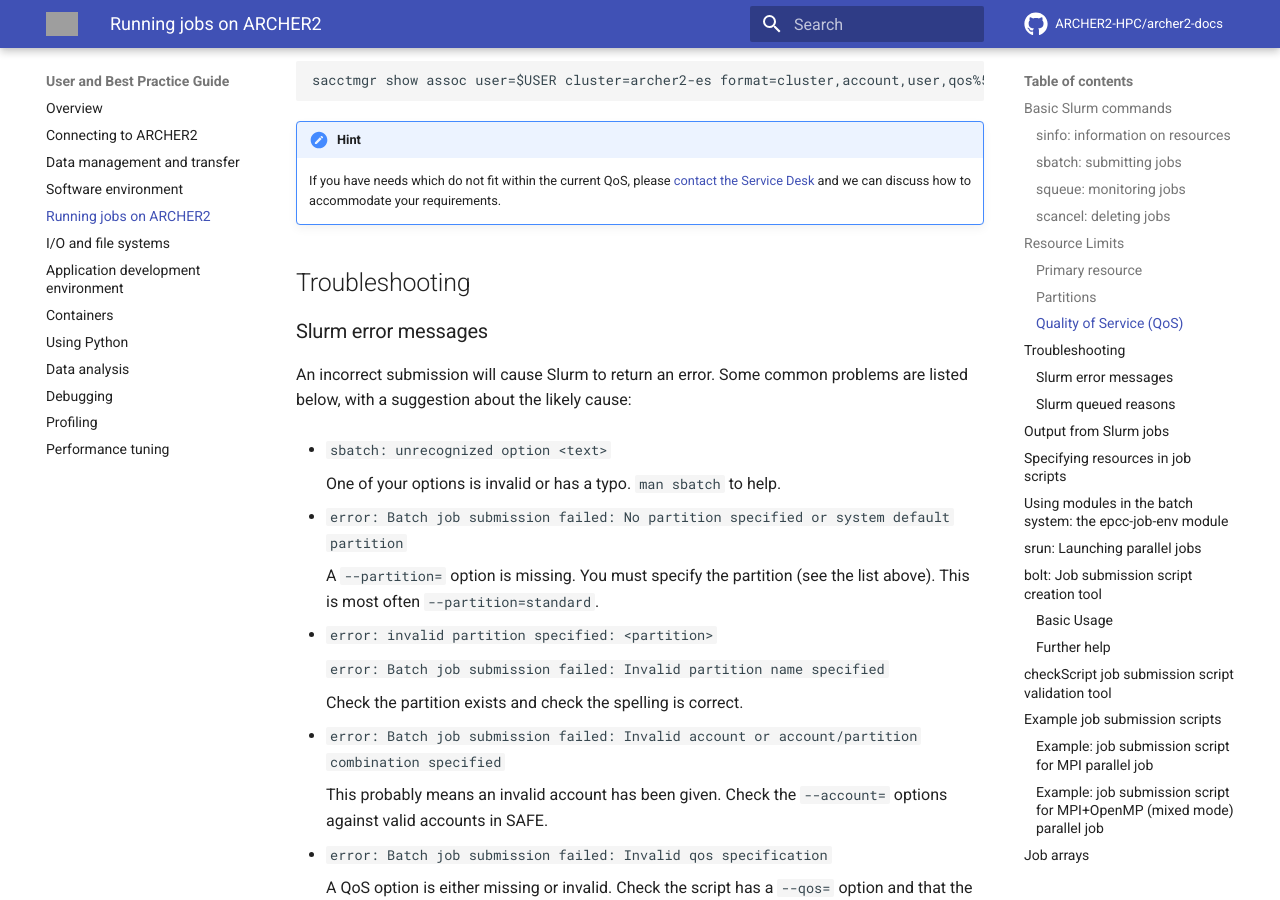
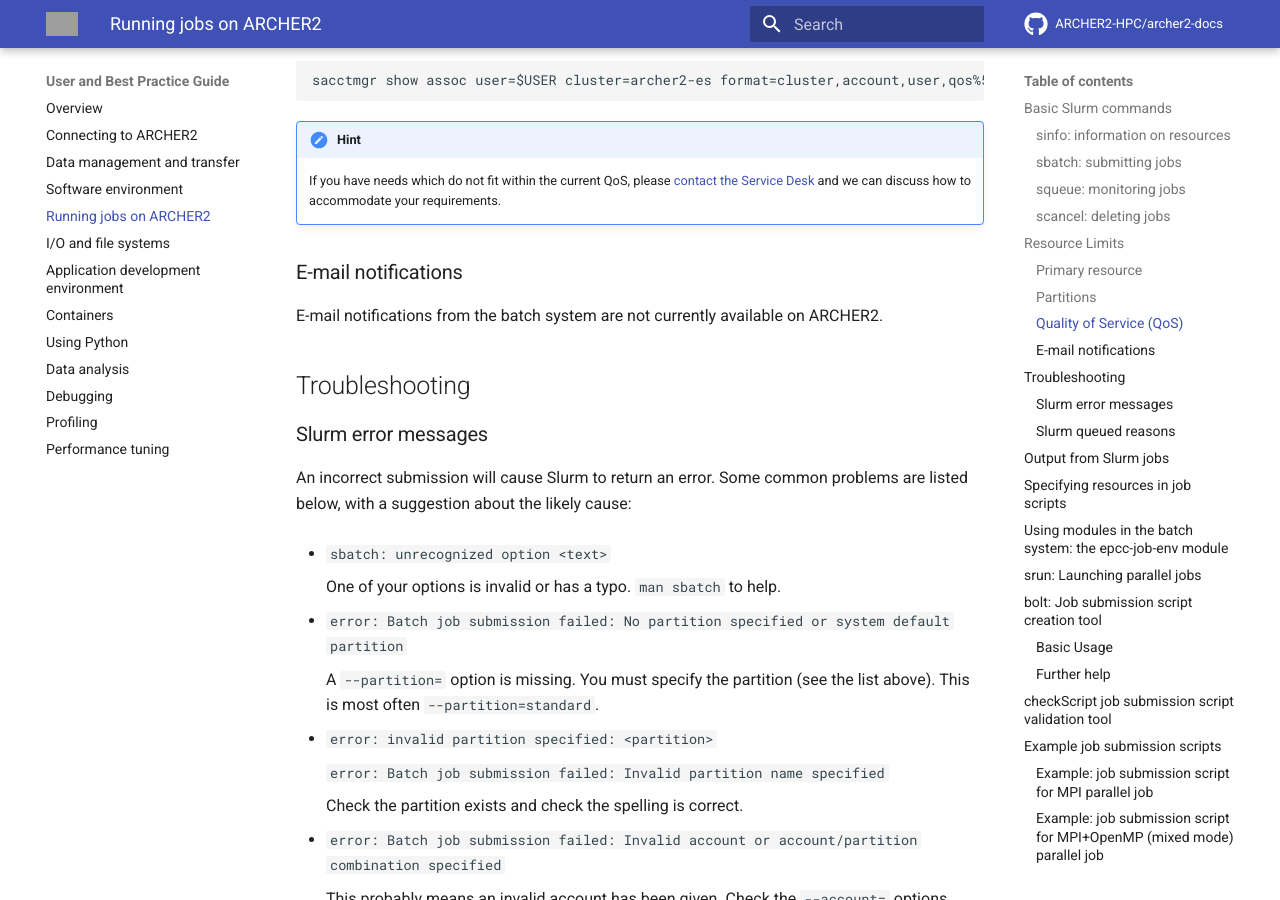
Before and after one commit to ARCHER2-HPC/archer2-docs, an MkDocs documentation site: the page built from docs/user-guide/scheduler.md, in a window 1280 px wide and 900 px high, scrolled down 4451 px. Built offline with MkDocs 1.6.1 and Material for MkDocs 9.7.7, drawn with Linux system fonts in a browser that asks for light colours; comment, search, counter and statistics services are not loaded; grey boxes are pictures that could not be loaded.

Commit message:
Add note on SLURM e-mail notifications (lack of)

```diff
--- a/docs/user-guide/scheduler.md
+++ b/docs/user-guide/scheduler.md
@@ -174,6 +174,12 @@
     [contact the Service
     Desk](https://www.archer2.ac.uk/support-access/servicedesk.html) and we
     can discuss how to accommodate your requirements.
+
+### E-mail notifications
+
+E-mail notifications from the batch system are not currently available
+on ARCHER2.
+
 
 ## Troubleshooting
 
```
